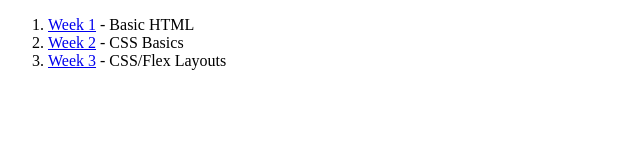
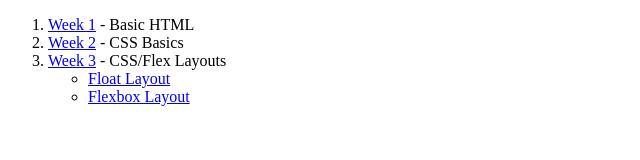
Before and after one commit to whyisjake/Front-End-Web-Programming-2025, a plain HTML site: page index.html in a window 1280 px wide. Shown: the whole page, without its empty margins (0-640 px from the left). Drawn offline with Linux system fonts and the light colour scheme.

Commit message:
Add links to the float/flex templates.

```diff
--- a/index.html
+++ b/index.html
@@ -18,7 +18,12 @@
   <ol>
     <li><a href="week-01/index.html">Week 1</a> - Basic HTML</li>
     <li><a href="week-02/index.html">Week 2</a> - CSS Basics</li>
-    <li><a href="week-03/index.html">Week 3</a> - CSS/Flex Layouts</li>
+    <li><a href="week-03/index.html">Week 3</a> - CSS/Flex Layouts
+      <ul>
+        <li><a href="week-03/align.html">Float Layout</a></li>
+        <li><a href="week-03/flex.html">Flexbox Layout</a></li>
+      </ul>
+    </li>
   </ol>
 </body>
 
```
